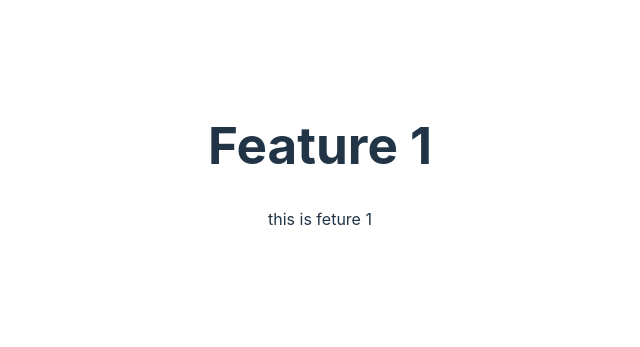
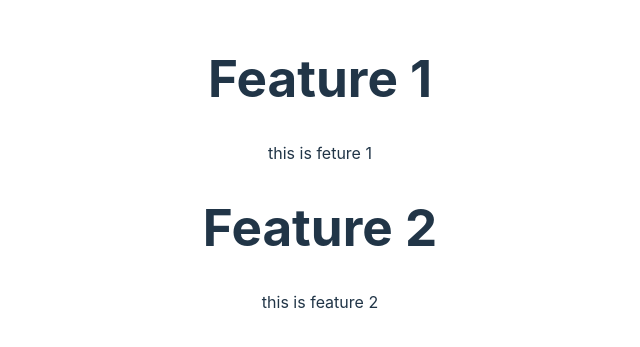
Before and after one commit to rohanvaseta/practice-git, a React (Vite) app: page / in a window 1280 px wide. Shown: the part 235-582 px from the top of the page, without its empty margins (320-960 px from the left). Built offline with nearby package versions, Linux system fonts and the light colour scheme.

Commit message:
first commit in feature-2 branch

```diff
--- a/src/App.jsx
+++ b/src/App.jsx
@@ -6,6 +6,8 @@ function App() {
     <>
       <h1>Feature 1</h1>
       <p>this is feture 1</p>
+      <h1>Feature 2</h1>
+      <span>this is feature 2</span>
     </>
   )
 }
```
